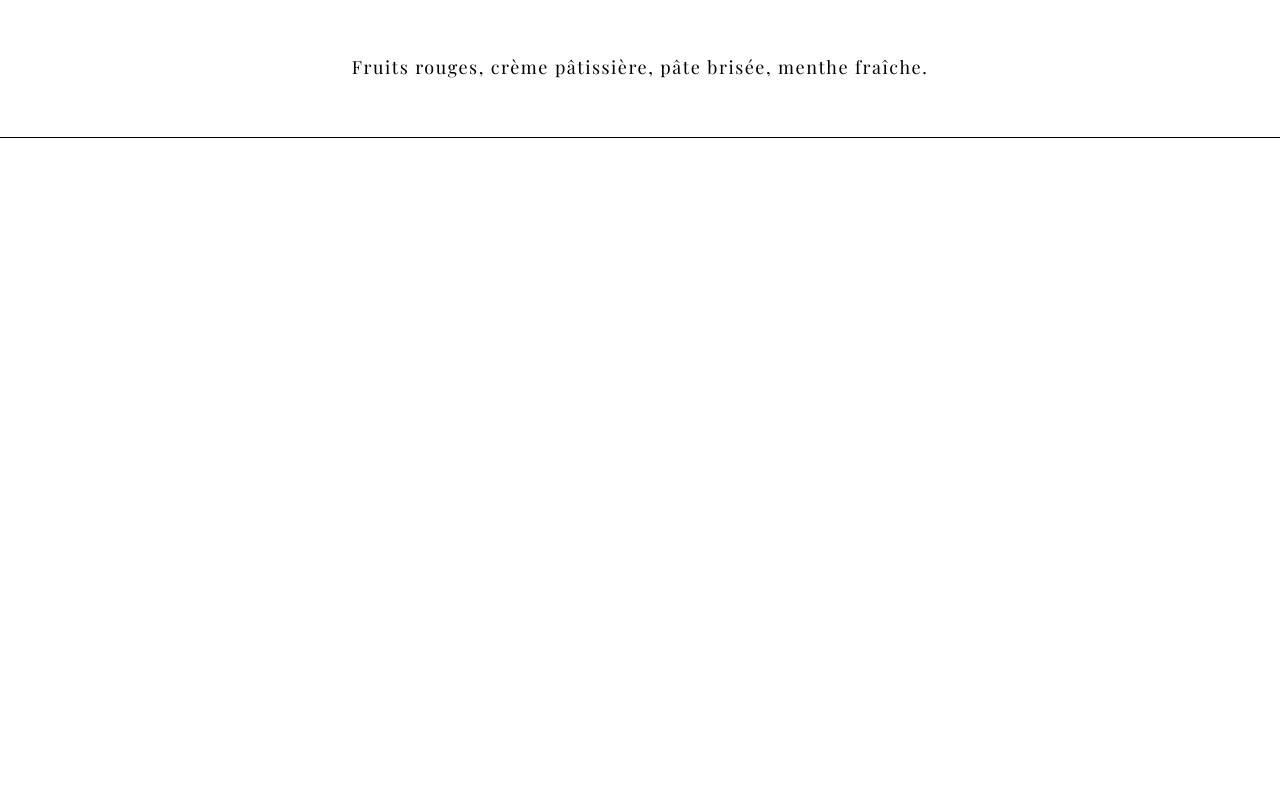
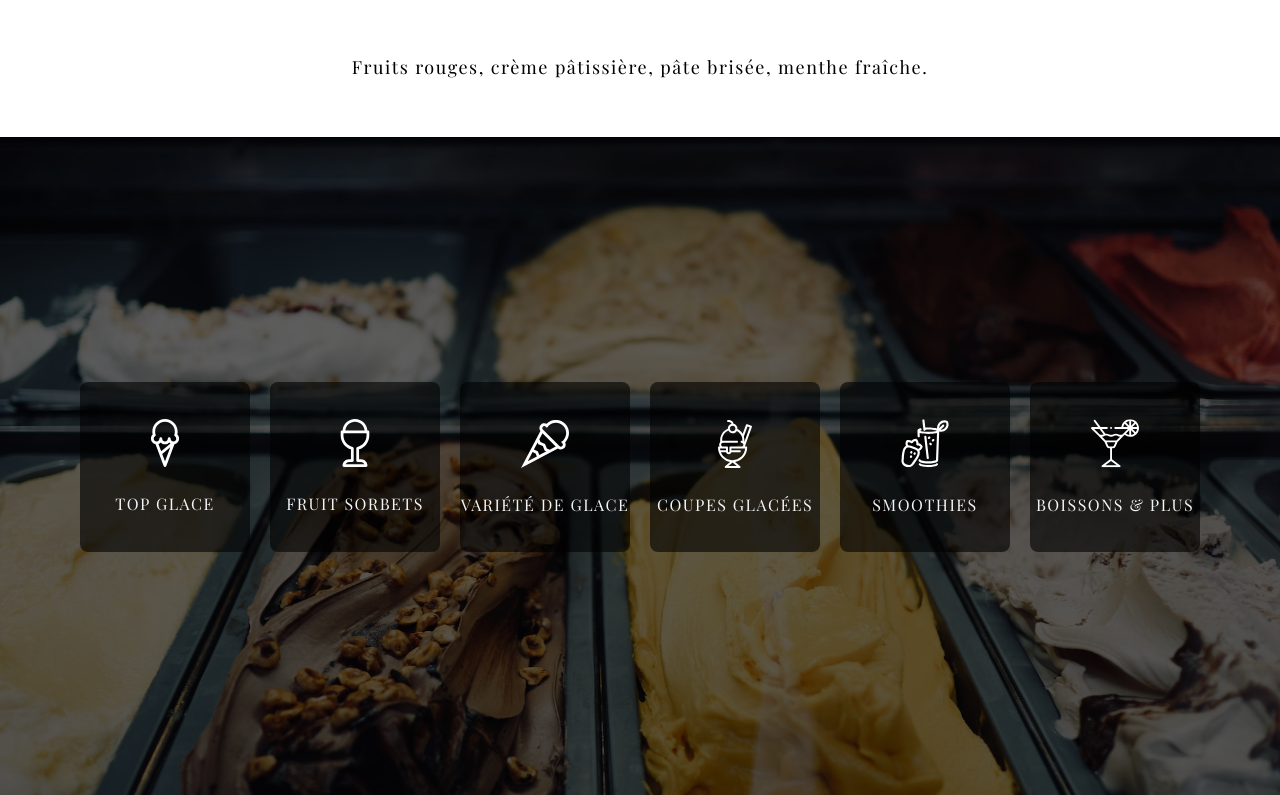
Before and after one commit to JulienCod/food-restaurant, a React (Vite) app: page / in a window 1280 px wide. Shown: the part 2171-2966 px from the top of the page. Before the commit the page ends 2309 px from the top, so only its background shows below. Built offline with nearby package versions, Linux system fonts and the light colour scheme.

Commit message:
add section icon

```diff
--- a/src/App.jsx
+++ b/src/App.jsx
@@ -159,6 +159,23 @@ function App() {
             ))}
       </section>
       {/* fin section 2 */}
+      {/* section 3 */}
+      <section className="h-[657px]  text-gray-100  bg-[url('/src/assets/images/section-2.jpg')] bg-center bg-cover">
+        <div className=" bg-black h-full w-full bg-opacity-60 z-0 gap-[20px] flex flex-wrap items-center justify-center">
+          {icons.length <= 0
+            ? null
+            : icons.map((icon, index) => (
+                <article
+                  className="bg-black rounded-lg bg-opacity-[60%] h-[170px] w-[170px] flex flex-col items-center gap-[27px] justify-center text-center"
+                  key={index}
+                >
+                  <img className="max-w-[48px]" src={icon.svg} alt="" />
+                  <p className="uppercase text-[16px]">{icon.text}</p>
+                </article>
+              ))}
+        </div>
+      </section>
+      {/* fin section 3 */}
     </>
   );
 }
```
